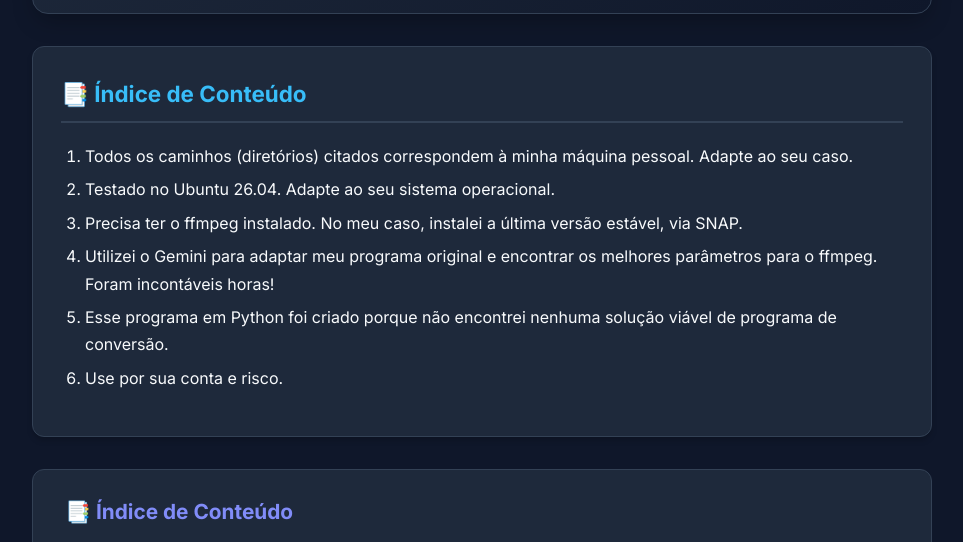
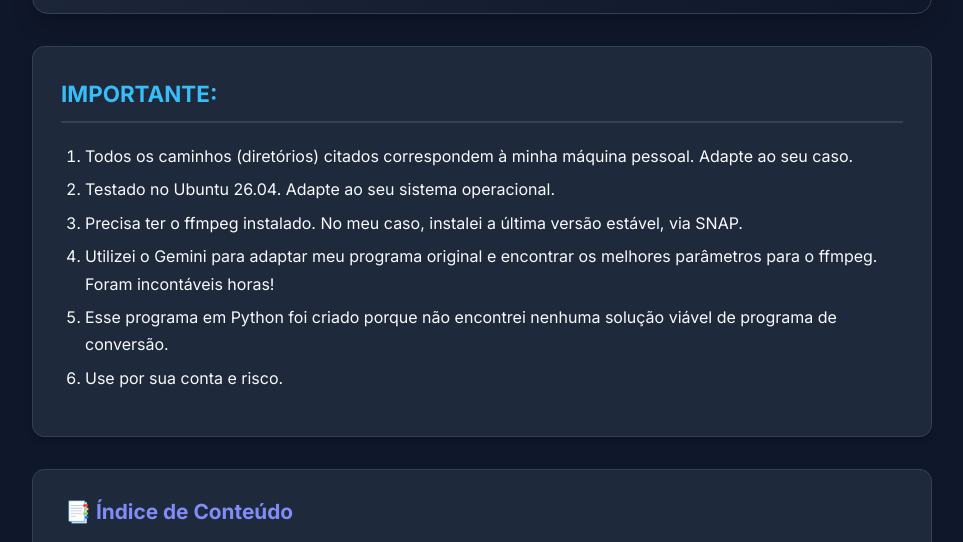
Before and after one commit to pjpro/Convert3D, a plain HTML site: page index.html in a window 1280 px wide. Shown: the part 212-754 px from the top of the page, without its empty margins (158-1121 px from the left). Drawn offline with Linux system fonts and the light colour scheme.

Commit message:
Change section heading from 'Índice de Conteúdo' to 'IMPORTANTE:'

```diff
--- a/index.html
+++ b/index.html
@@ -196,7 +196,7 @@
         </header>
 
         <section id="secao-1">
-            <h2>📑 Índice de Conteúdo</h2>
+            <h2>IMPORTANTE:</h2>
            <ol>
                <li>Todos os caminhos (diretórios) citados correspondem à minha máquina pessoal. Adapte ao seu caso.</li>
                <li>Testado no Ubuntu 26.04. Adapte ao seu sistema operacional.</li>
```
